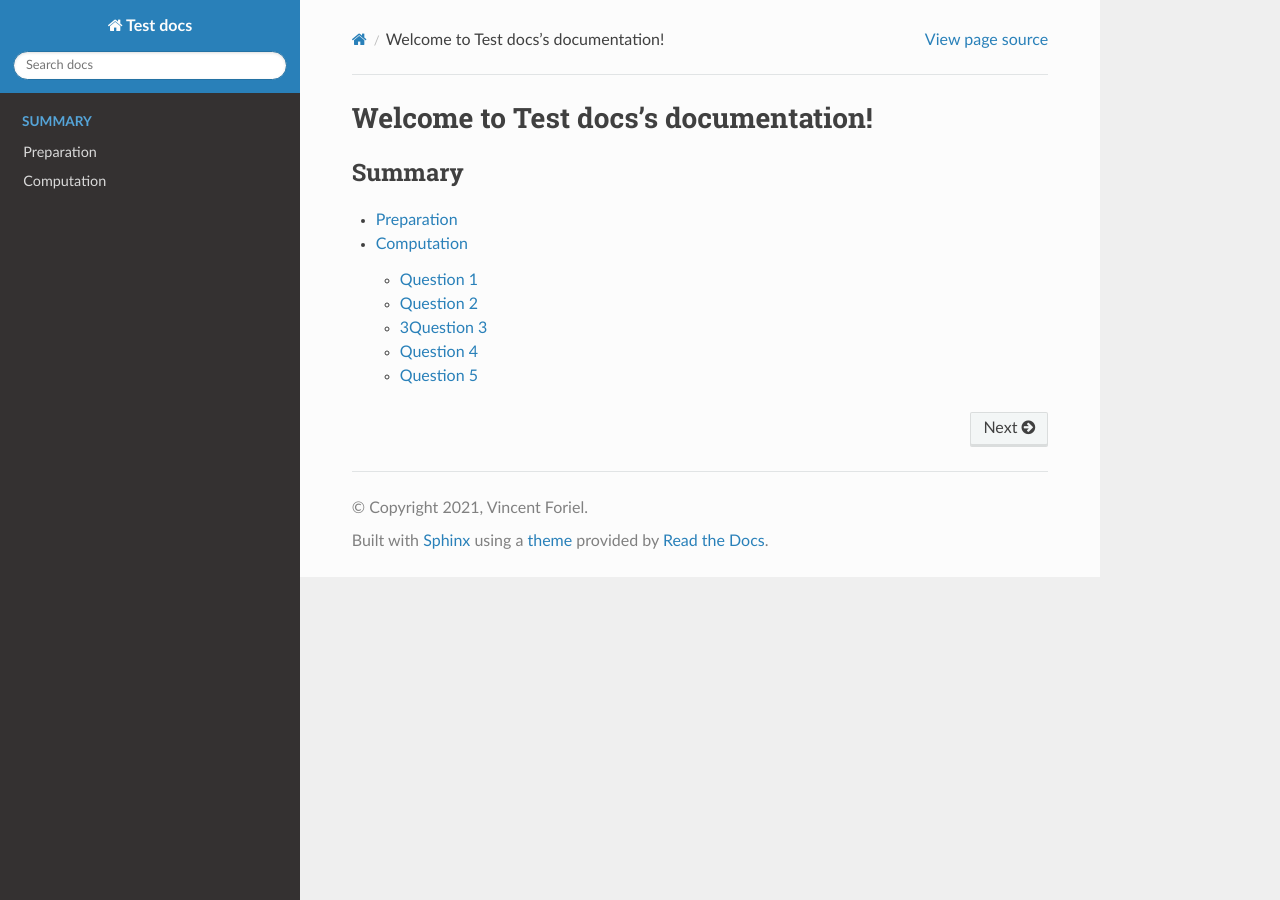
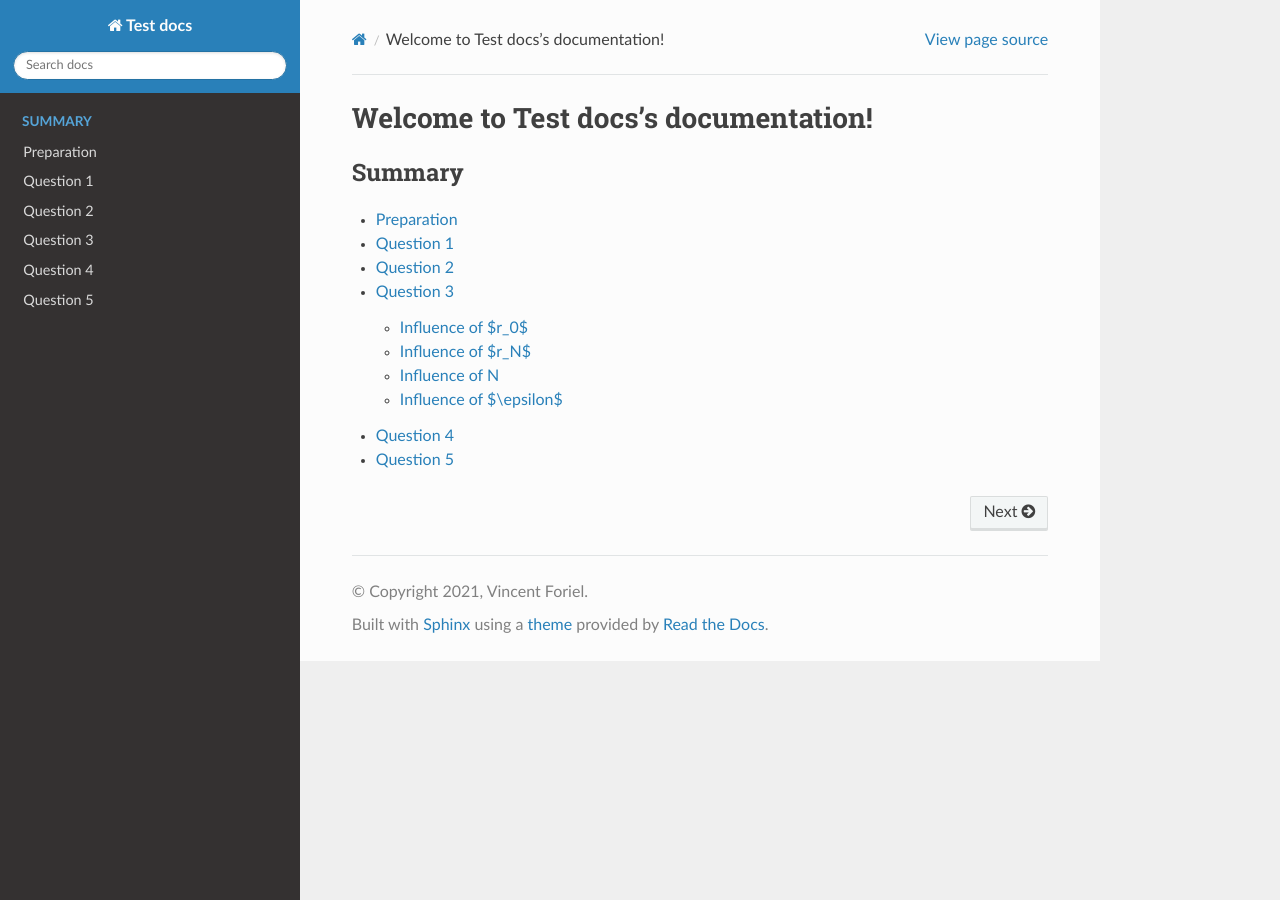
Before and after one commit to Leirof/M1-Schrodinger_Integration, a Sphinx documentation site: the page built from docs/index.rst, in a window 1280 px wide. Built offline with Sphinx 7.4.7 and the Read the Docs theme 2.0.0, drawn with Linux system fonts in a browser that asks for light colours.

Commit message:
Test caption

```diff
--- a/docs/Report.md
+++ b/docs/Report.md
@@ -34,9 +34,7 @@ v_0 = \frac{B}{b} = 40970.3504
 
 $$
 
-# Computation
-
-## Question 1
+# Question 1
 
 While trying to run the program with $e <= -0.97$, I obtain wrong convergeance. With upper starting energy, I converge to good vibrational levels:
 
@@ -64,7 +62,7 @@ While trying to run the program with $e <= -0.97$, I obtain wrong convergeance.
 >
 > I increased the starting energy from $0.005$, so the program converge to $v=0$ from $e=-0.96$ to $e=-0.90$
 
-## Question 2
+# Question 2
 
 
 | Starting energy | v | v energy | Iterations |
@@ -95,14 +93,14 @@ So, if I plot these data, on v=0, the evolution of the number of iteration is no
 | ---------------------------------- | ---------------------------------- |
 | ![](images/iteration_for_v0.png) | ![](images/iteration_for_v1.png) |
 
-## 3Question 3
+# Question 3
 
 I will analyse the influence of these parameters by starting from 2 differents energies:
 
 * One near to the result like -0.85
 * One "far" from the result like -0.78
 
-### Influence of $r_0$
+## Influence of $r_0$
 
 I expect that if $r_0$ is too high, I will have wrong results because the program don't take care of a part of the space where the wavefunction is not null.
 
@@ -130,7 +128,7 @@ We can see that if we choose r0 to close to the "begining" of the wavefunction (
 >
 > Making these table take a lot of time and I see that using -0.85 as starting energy is enough conveniant to see the impact of the parameter, so I will continue only with this starting energy.
 
-### Influence of $r_N$
+## Influence of $r_N$
 
 I expect a similar result as for $r_0$ influence.
 
@@ -143,7 +141,7 @@ I expect a similar result as for $r_0$ influence.
 
 As I expected, we have almost the same behavior: the more we reduce $r_N$, the more we lose in precision, until a certain point where the program is not able anymore to converge to the good node.
 
-### Influence of N
+## Influence of N
 
 I expect that N will result in a lack of precision in determination of energy, and maybe cause problem of convergeance if the N is to low and don't allow to distinguish 2 waves.
 
@@ -156,7 +154,7 @@ I expect that N will result in a lack of precision in determination of energy, a
 
 As I expected, it has a huge influence on the precision on the obtained level energy, but I didn't expected a such impact on the number of iteration that we can see for N = 10. Also, I'm surprised to see that, even if the curve show only 1/2 "period", so like the wavefunction corresponding to v=0, it still makes the distinction and know that this is v=1
 
-### Influence of $\epsilon$
+## Influence of $\epsilon$
 
 I expect that $\epsilon$ will have a huge impact on the number of iteration and, obviously, on the precision. The less is $\epsilon$, the more will be the number of iteration.
 
@@ -171,7 +169,7 @@ In order to have a huge amount of iteration, I use -0.78 as starting energy
 
 The results are not at all what I expected, but it appear that I misunderstood the role of $\epsilon$. I thook it was a precision parameter, but it is actually just a value that is used to increase the wavefunction when we start to make the shooting method. So, giving that fact that we make the wave propagate from the 2 sides and we normalize it after with a coefficient that allow to perfrectly match the 2 propagations, at the end, the epsilon coefficient does not change anything. It only change the flatnesse of the wave that is drawed by the shooting methode before the normalisation. So in the end, we can see that this coefficient as no effect here.
 
-## Question 4
+# Question 4
 
 Theoritically, we expect this behavior:
 
```
Also changed, not shown: other parts of docs/Report.md (+2 -2 lines).
